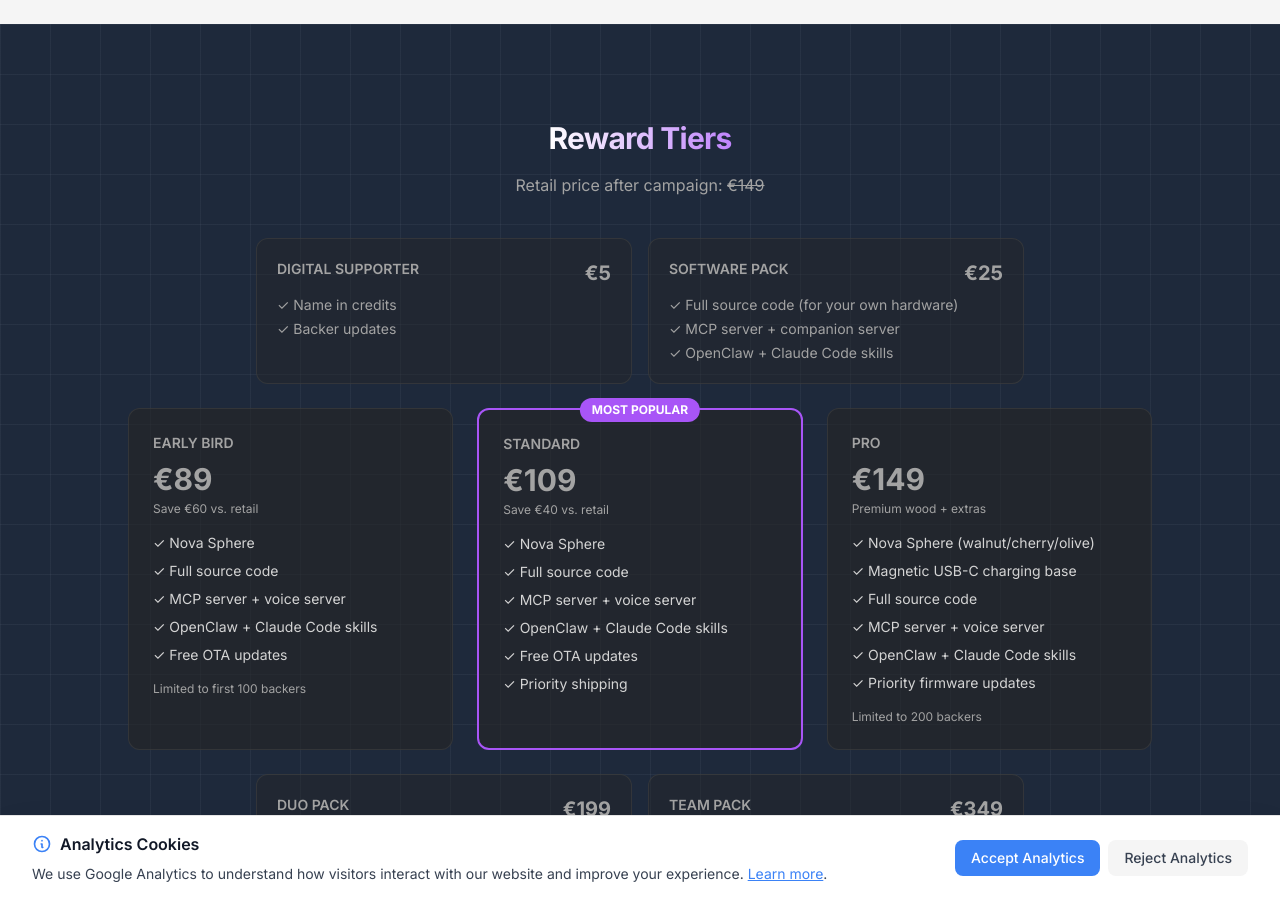
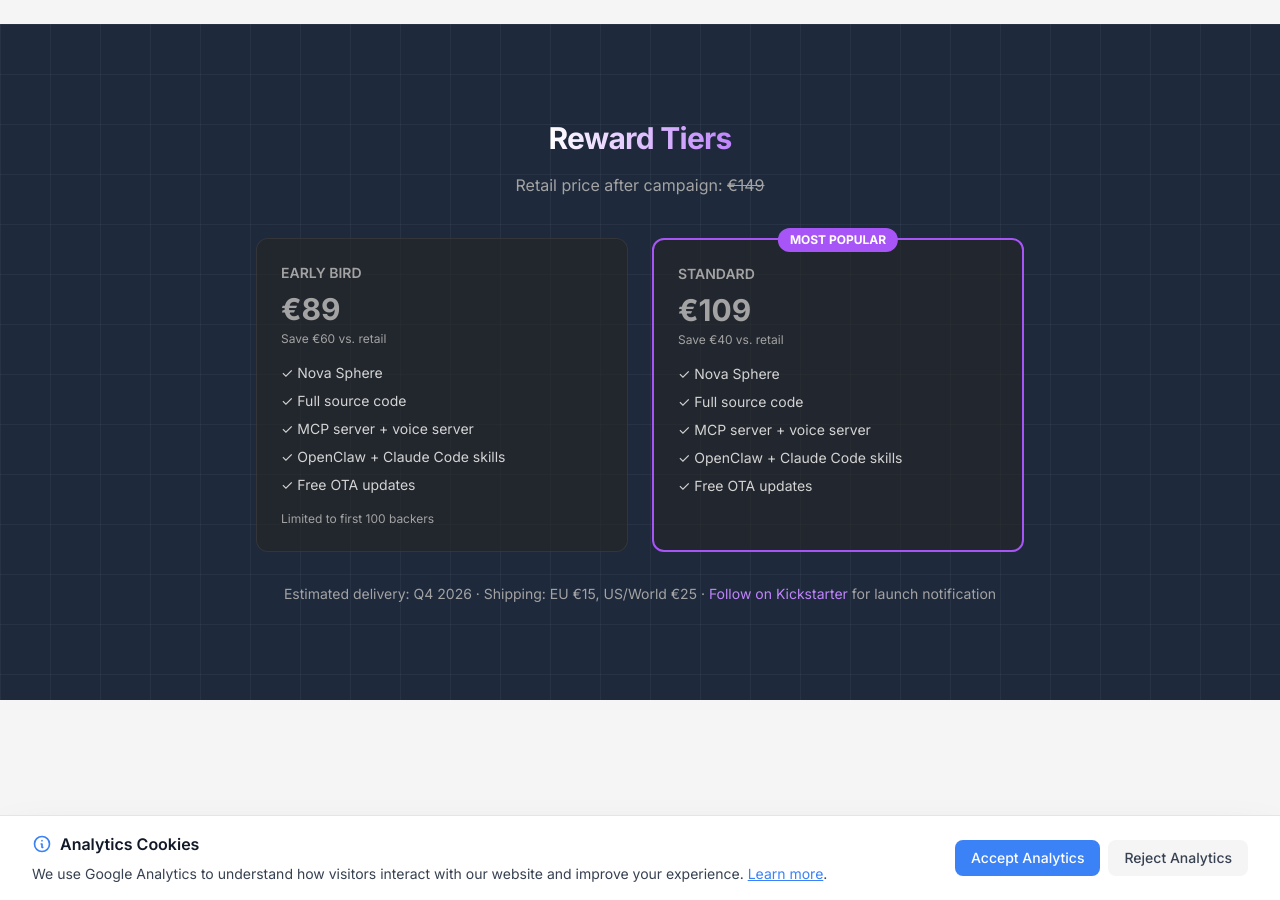
Before and after one commit to angeldimitrov/angeldimitrov.github.io, a Jekyll site: the page built from nova-sphere.html, in a window 1280 px wide and 900 px high, scrolled down 18429 px. Built offline with Jekyll 4.4.1, drawn with Linux system fonts in a browser that asks for light colours.

Commit message:
refactor(nova-sphere): simplify reward tiers to Early Bird + Standard only
Remove Digital Supporter, Software Pack, Pro, Duo Pack, and Team Pack tiers.
Keep only Early Bird (€89) and Standard (€109). Remove Priority shipping from Standard.

Co-Authored-By: Claude Opus 4.6 <noreply@anthropic.com>

```diff
--- a/nova-sphere.html
+++ b/nova-sphere.html
@@ -996,33 +996,7 @@ image: /assets/images/nova-sphere/hero-happy.jpg
       <p class="text-neutral-400">Retail price after campaign: <span class="line-through">€149</span></p>
     </div>
 
-    <!-- Digital tiers -->
-    <div class="grid grid-cols-1 md:grid-cols-2 gap-4 max-w-3xl mx-auto mb-6">
-      <div class="rounded-xl border border-neutral-700/60 bg-neutral-800/40 p-5">
-        <div class="flex justify-between items-start mb-2">
-          <p class="text-neutral-400 text-sm font-semibold">DIGITAL SUPPORTER</p>
-          <p class="text-xl font-bold text-white">€5</p>
-        </div>
-        <ul class="space-y-1 text-neutral-400 text-sm">
-          <li>✓ Name in credits</li>
-          <li>✓ Backer updates</li>
-        </ul>
-      </div>
-      <div class="rounded-xl border border-neutral-700/60 bg-neutral-800/40 p-5">
-        <div class="flex justify-between items-start mb-2">
-          <p class="text-neutral-400 text-sm font-semibold">SOFTWARE PACK</p>
-          <p class="text-xl font-bold text-white">€25</p>
-        </div>
-        <ul class="space-y-1 text-neutral-400 text-sm">
-          <li>✓ Full source code (for your own hardware)</li>
-          <li>✓ MCP server + companion server</li>
-          <li>✓ OpenClaw + Claude Code skills</li>
-        </ul>
-      </div>
-    </div>
-
-    <!-- Hardware tiers -->
-    <div class="grid grid-cols-1 md:grid-cols-3 gap-6 max-w-5xl mx-auto mb-6">
+    <div class="grid grid-cols-1 md:grid-cols-2 gap-6 max-w-3xl mx-auto">
       <div class="rounded-xl border border-neutral-700/60 bg-neutral-800/60 p-6">
         <p class="text-purple-400 text-sm font-semibold mb-2">EARLY BIRD</p>
         <p class="text-3xl font-bold text-white mb-1">€89</p>
@@ -1047,47 +1021,7 @@ image: /assets/images/nova-sphere/hero-happy.jpg
           <li>✓ MCP server + voice server</li>
           <li>✓ OpenClaw + Claude Code skills</li>
           <li>✓ Free OTA updates</li>
-          <li>✓ Priority shipping</li>
         </ul>
-      </div>
-      <div class="rounded-xl border border-neutral-700/60 bg-neutral-800/60 p-6">
-        <p class="text-purple-400 text-sm font-semibold mb-2">PRO</p>
-        <p class="text-3xl font-bold text-white mb-1">€149</p>
-        <p class="text-neutral-500 text-xs mb-4">Premium wood + extras</p>
-        <ul class="space-y-2 text-neutral-300 text-sm">
-          <li>✓ Nova Sphere (walnut/cherry/olive)</li>
-          <li>✓ Magnetic USB-C charging base</li>
-          <li>✓ Full source code</li>
-          <li>✓ MCP server + voice server</li>
-          <li>✓ OpenClaw + Claude Code skills</li>
-          <li>✓ Priority firmware updates</li>
-        </ul>
-        <p class="text-neutral-500 text-xs mt-4">Limited to 200 backers</p>
-      </div>
-    </div>
-
-    <!-- Duo + Team -->
-    <div class="grid grid-cols-1 md:grid-cols-2 gap-4 max-w-3xl mx-auto">
-      <div class="rounded-xl border border-neutral-700/60 bg-neutral-800/40 p-5">
-        <div class="flex justify-between items-start mb-2">
-          <p class="text-neutral-400 text-sm font-semibold">DUO PACK</p>
-          <p class="text-xl font-bold text-white">€199</p>
-        </div>
-        <ul class="space-y-1 text-neutral-400 text-sm">
-          <li>✓ 2x Nova Sphere</li>
-          <li>✓ Everything in Standard</li>
-        </ul>
-      </div>
-      <div class="rounded-xl border border-neutral-700/60 bg-neutral-800/40 p-5">
-        <div class="flex justify-between items-start mb-2">
-          <p class="text-neutral-400 text-sm font-semibold">TEAM PACK</p>
-          <p class="text-xl font-bold text-white">€349</p>
-        </div>
-        <ul class="space-y-1 text-neutral-400 text-sm">
-          <li>✓ 5x Nova Sphere</li>
-          <li>✓ Everything in Standard</li>
-        </ul>
-        <p class="text-neutral-500 text-xs mt-2">Limited to 50</p>
       </div>
     </div>
 
```
Also changed, not shown: dist/styles.css.
